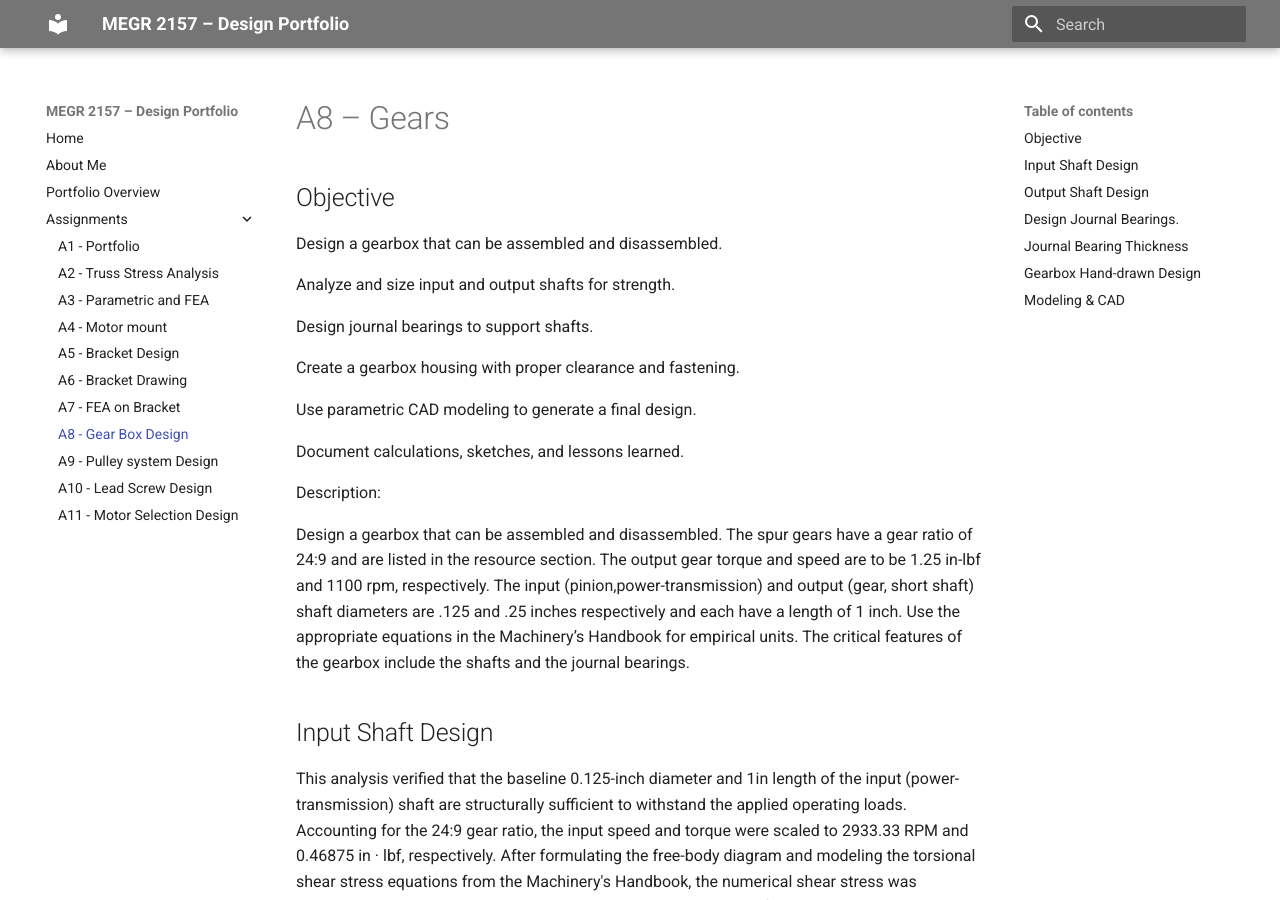
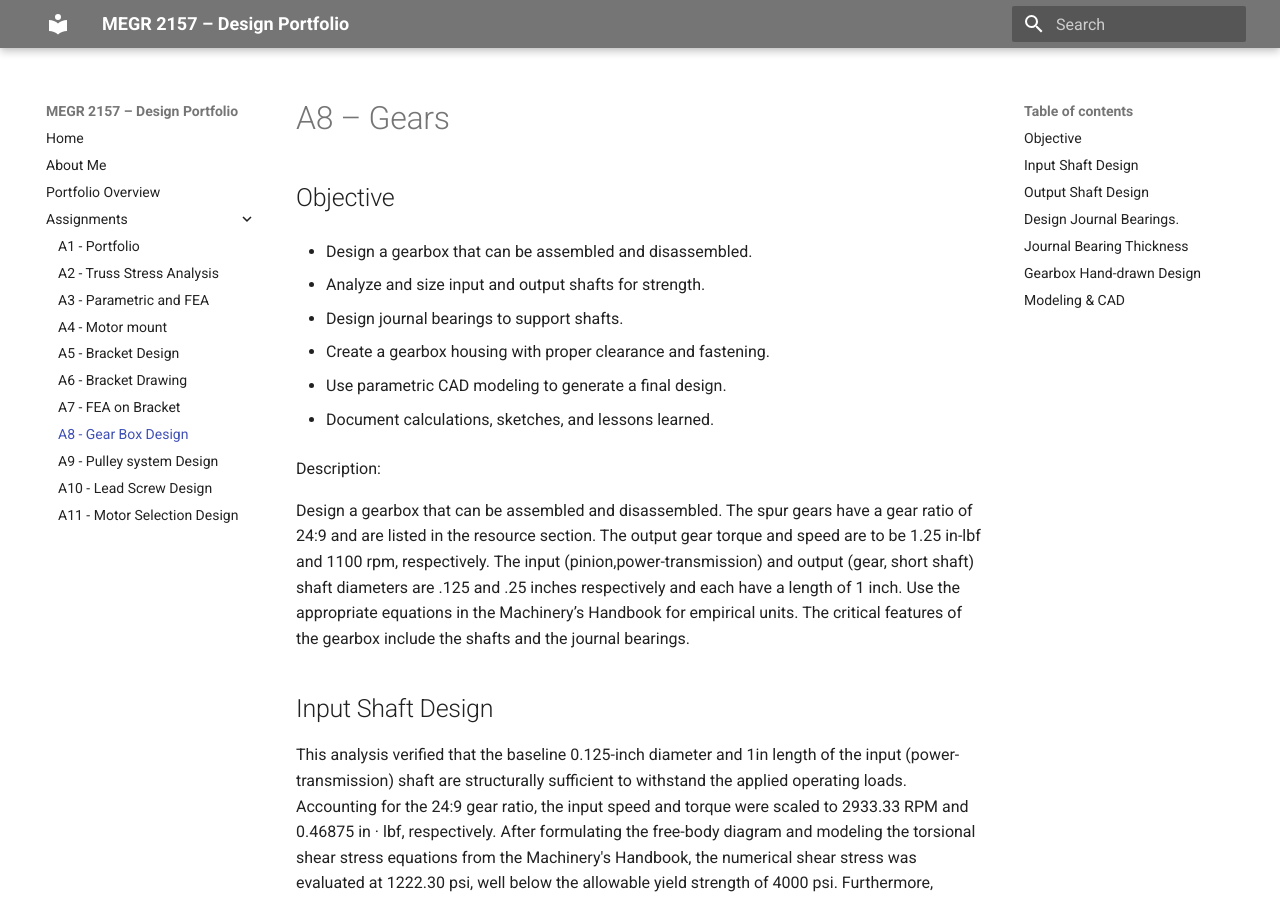
Before and after one commit to JHernPR/MEGR-2157-portfolio, an MkDocs documentation site: the page built from docs/assignments/A08/index.md, in a window 1280 px wide and 900 px high. Built offline with MkDocs 1.6.1 and Material for MkDocs 9.7.7, drawn with Linux system fonts in a browser that asks for light colours.

Commit message:
Update index.md

```diff
--- a/docs/assignments/A08/index.md
+++ b/docs/assignments/A08/index.md
@@ -1,17 +1,17 @@
 # A8 – Gears
 
 ## Objective
-Design a gearbox that can be assembled and disassembled.
+- Design a gearbox that can be assembled and disassembled.
 
-Analyze and size input and output shafts for strength.
+- Analyze and size input and output shafts for strength.
 
-Design journal bearings to support shafts.
+- Design journal bearings to support shafts.
 
-Create a gearbox housing with proper clearance and fastening.
+- Create a gearbox housing with proper clearance and fastening.
 
-Use parametric CAD modeling to generate a final design.
+- Use parametric CAD modeling to generate a final design.
 
-Document calculations, sketches, and lessons learned.
+- Document calculations, sketches, and lessons learned.
 
 Description:
 
```
